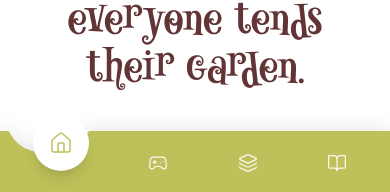
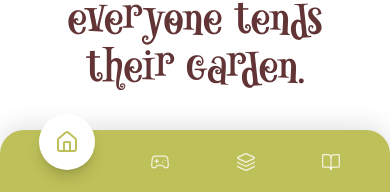
Before and after one commit to DerouillonAlice/sauve_qui_pousse, a Vue app: page / in a window 390 px wide. Shown: the part 650-842 px from the top of the page. Built offline with nearby package versions, Linux system fonts and the light colour scheme.

Commit message:
feat(nav): clean bottom nav — flat rounded bar, no SVG wave

```diff
--- a/src/components/AppBottomNav.vue
+++ b/src/components/AppBottomNav.vue
@@ -16,57 +16,33 @@ const activeIndex = computed(() => {
   const idx = navItems.findIndex(item => item.to === route.path)
   return idx === -1 ? 0 : idx
 })
-
-// SVG 400×64 — 4 items centrés à x = 50, 150, 250, 350
-// preserveAspectRatio="none" → s'étire à la largeur écran
-// Les positions flex justify-around coïncident exactement avec le SVG
-const barPath = computed(() => {
-  const cx = ([50, 150, 250, 350] as const)[activeIndex.value] ?? 50
-  const nr = 36  // demi-largeur du creux
-  const nd = 22  // profondeur du creux
-  return (
-    `M 0,0 ` +
-    `H ${cx - nr - 6} ` +
-    `C ${cx - nr - 2},0 ${cx - nr},${nd} ${cx},${nd} ` +
-    `C ${cx + nr},${nd} ${cx + nr + 2},0 ${cx + nr + 6},0 ` +
-    `H 400 V 64 H 0 Z`
-  )
-})
 </script>
 
 <template>
-  <nav class="lg:hidden fixed bottom-0 inset-x-0 z-50 h-16" style="bottom: -1px">
+  <nav class="lg:hidden fixed bottom-0 inset-x-0 z-50">
 
-    <!-- Barre SVG avec creux dynamique -->
-    <svg
-      class="absolute inset-0 w-full h-full"
-      style="filter: drop-shadow(0 -2px 10px rgba(0,0,0,0.10))"
-      viewBox="0 0 400 64"
-      preserveAspectRatio="none"
-      xmlns="http://www.w3.org/2000/svg"
-    >
-      <path :d="barPath" fill="var(--color-primary)" />
-    </svg>
-
-    <!-- Items -->
-    <div class="relative h-full flex items-center justify-around px-2">
+    <!-- Barre -->
+    <div class="bg-primary rounded-t-3xl shadow-[0_-4px_24px_rgba(0,0,0,0.12)] h-16 flex items-center justify-around px-4">
       <RouterLink
         v-for="(item, i) in navItems"
         :key="item.to"
         :to="item.to"
-        class="flex items-center justify-center relative z-10 transition-transform duration-300"
+        :aria-label="item.label"
+        class="flex flex-col items-center justify-center relative transition-all duration-300 ease-out"
         :class="activeIndex === i ? '-translate-y-5' : 'translate-y-0'"
-        :aria-label="item.label"
       >
+        <!-- Cercle actif -->
         <div
           class="flex items-center justify-center rounded-full transition-all duration-300"
-          :class="activeIndex === i ? 'w-14 h-14 bg-white shadow-lg' : 'w-10 h-10'"
+          :class="activeIndex === i
+            ? 'w-14 h-14 bg-white shadow-lg shadow-black/15'
+            : 'w-10 h-10'"
         >
           <component
             :is="item.icon"
-            :stroke-width="1.5"
+            :stroke-width="activeIndex === i ? 2 : 1.5"
             class="transition-all duration-300"
-            :class="activeIndex === i ? 'w-6 h-6 text-primary' : 'w-5 h-5 text-white/90'"
+            :class="activeIndex === i ? 'w-6 h-6 text-primary' : 'w-5 h-5 text-white/80'"
           />
         </div>
       </RouterLink>
```
